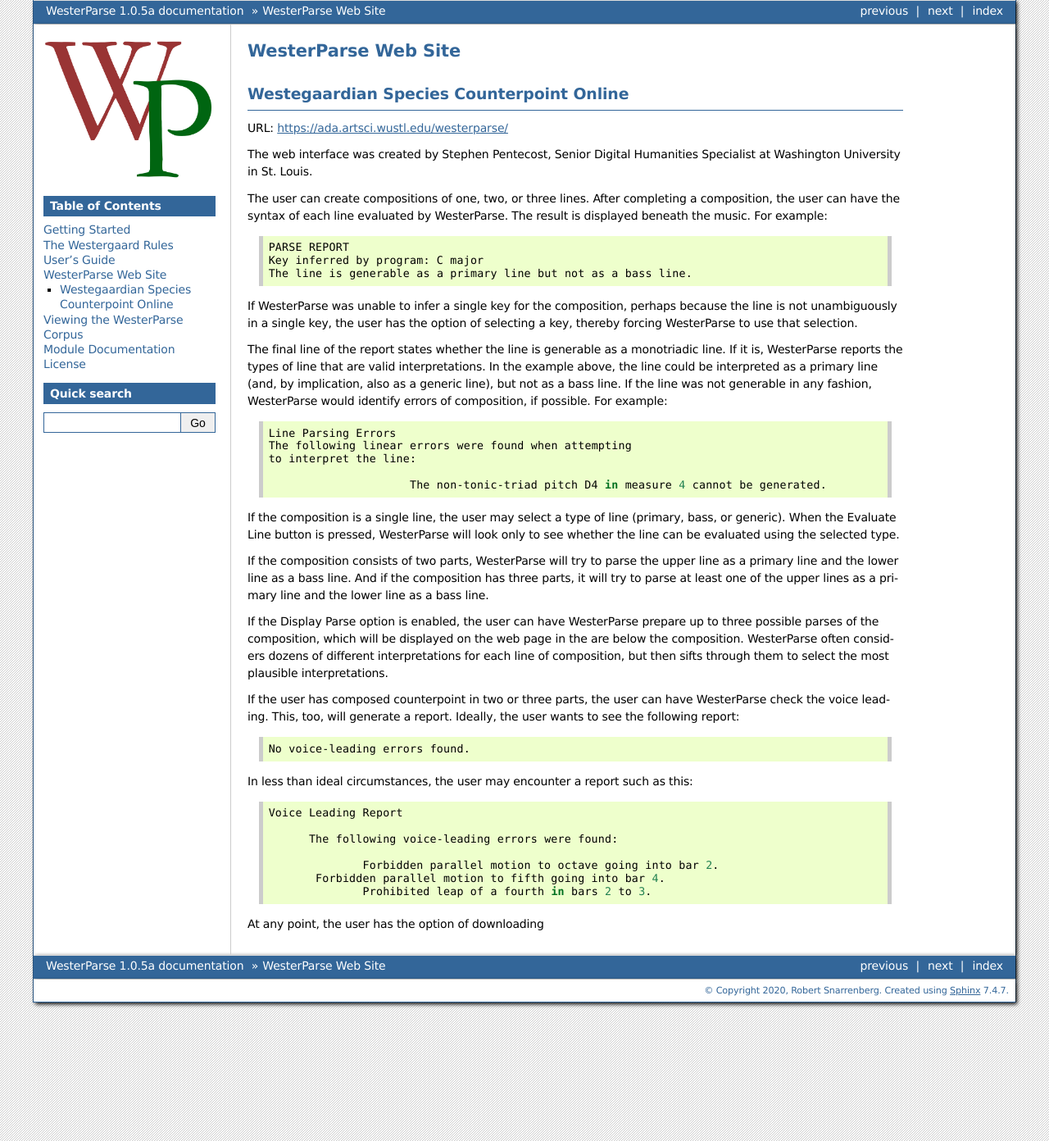
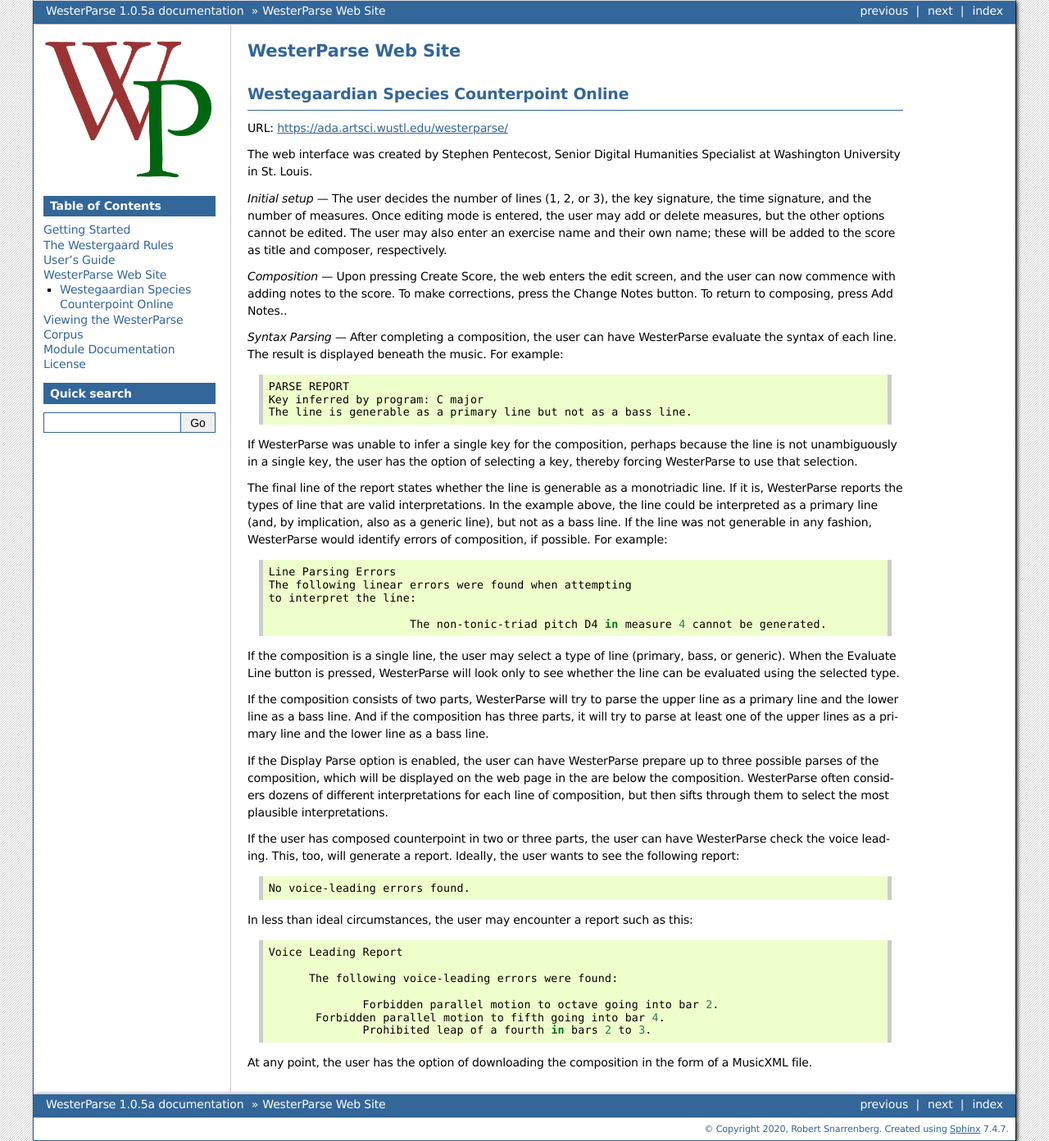
Before and after one commit to snarrenberg/westerparse, a Sphinx documentation site: the page built from docs/website.rst, in a window 1280 px wide. Shown: the whole page at 82% size. Built offline with Sphinx 7.4.7, drawn with Linux system fonts in a browser that asks for light colours.

Commit message:
upd docs

```diff
--- a/docs/website.rst
+++ b/docs/website.rst
@@ -20,9 +20,20 @@
 The web interface was created by Stephen Pentecost, Senior Digital
 Humanities Specialist at Washington University in St. Louis.
 
-The user can create compositions of one, two, or three lines.  After
-completing a composition, the user can have the syntax of each line
-evaluated by WesterParse.  The result is displayed beneath the music.
+*Initial setup* --- The user decides the number of lines (1, 2, or 3), the key
+signature, the time signature, and the number of measures. Once editing mode
+is entered, the user may add or delete measures, but the other options cannot
+be edited. The user may also enter an exercise name and their own name; these
+will be added to the score as title and composer, respectively.
+
+*Composition* --- Upon pressing Create Score, the web enters the edit screen,
+and the user can now commence with adding notes to the score.
+To make corrections, press the Change Notes button.  To return to composing,
+press Add Notes..
+
+*Syntax Parsing* --- After completing a composition, the user can have
+WesterParse evaluate the syntax of each line.
+The result is displayed beneath the music.
 For example:
 
 .. code-block:: shell
@@ -87,4 +98,5 @@
 	  Forbidden parallel motion to fifth going into bar 4.
 		 Prohibited leap of a fourth in bars 2 to 3.
 
-At any point, the user has the option of downloading
+At any point, the user has the option of downloading the composition in the
+form of a MusicXML file.
```
